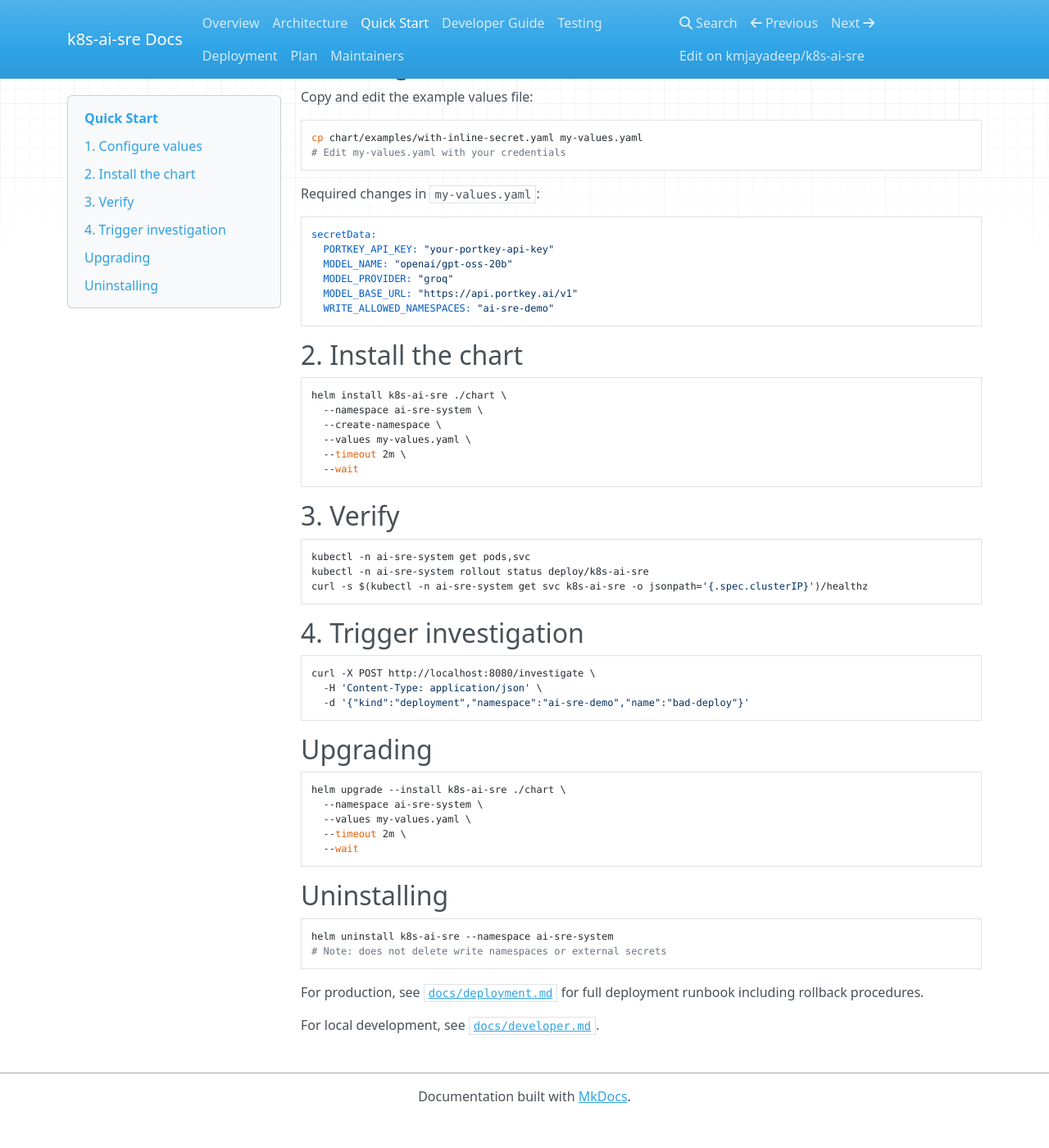
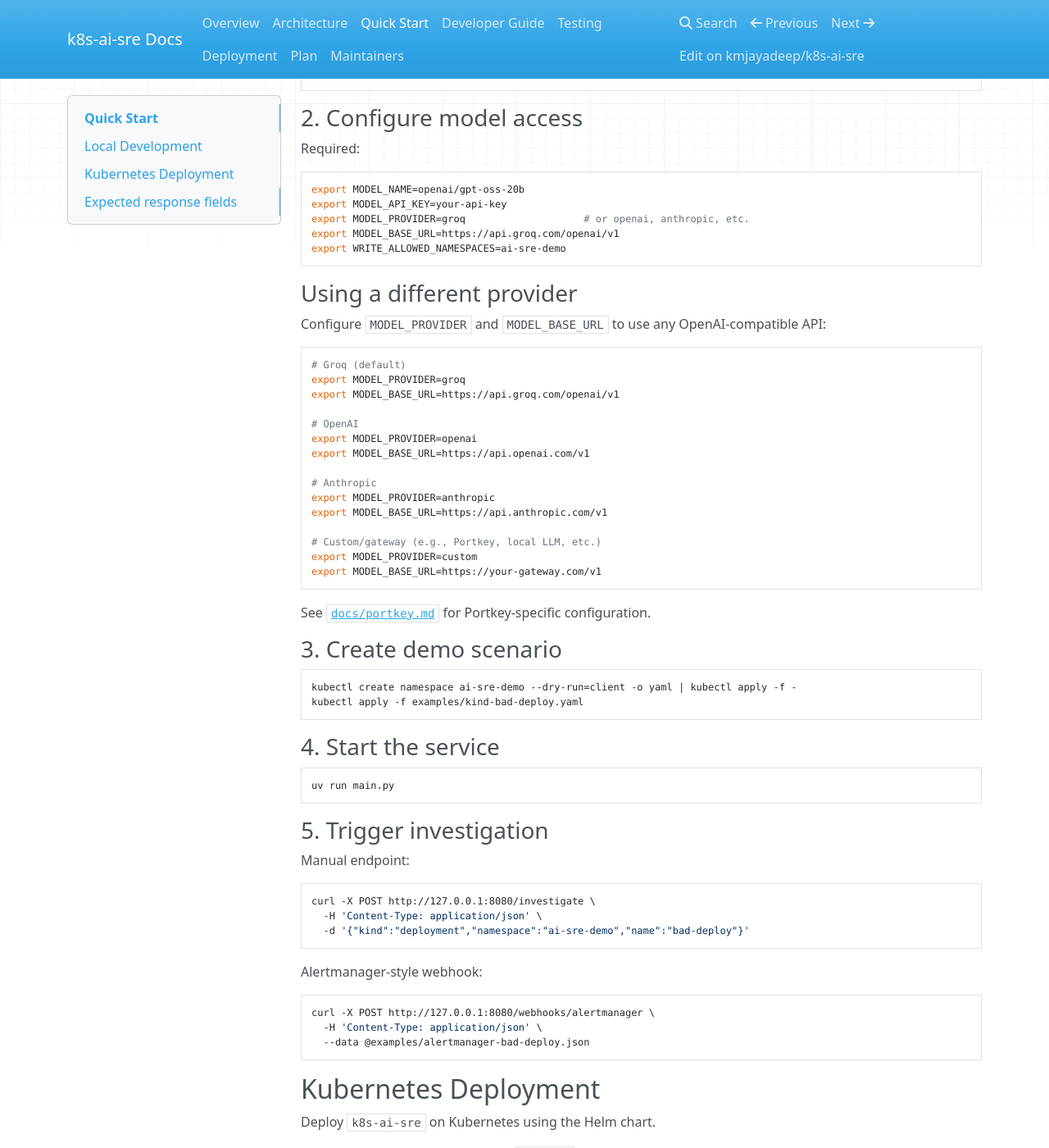
Before and after one commit to kmjayadeep/k8s-ai-sre, an MkDocs documentation site: the page built from docs/quickstart.md, in a window 1280 px wide and 1400 px high, scrolled down 195 px. Shown: the whole window at 82% size. Built offline with MkDocs 1.6.1, drawn with Linux system fonts in a browser that asks for light colours; nearby versions of some CDN libraries; before the commit the page ends 1560 px from its top, so only the background shows below that; some of the changed text lies outside the part shown.

Commit message:
refactor: remove portkey special-casing, add generic provider support
- Remove PORTKEY_API_KEY references and portkey_ai imports
- Default BASE_URL points to groq instead of portkey gateway
- Add MODEL_BASE_URL as the generic way to configure any gateway
- Update startup validation to require MODEL_API_KEY only
- Update tests to remove portkey-specific test cases
- Simplify README to focus on user-friendly quick start
- Move detailed docs to docs/ folder
- Add docs/portkey.md with portkey integration guide

````diff
--- a/docs/quickstart.md
+++ b/docs/quickstart.md
@@ -1,10 +1,87 @@
 # Quick Start
+
+## Local Development
+
+### 1. Install dependencies
+
+```bash
+uv sync
+```
+
+### 2. Configure model access
+
+Required:
+
+```bash
+export MODEL_NAME=openai/gpt-oss-20b
+export MODEL_API_KEY=your-api-key
+export MODEL_PROVIDER=groq                    # or openai, anthropic, etc.
+export MODEL_BASE_URL=https://api.groq.com/openai/v1
+export WRITE_ALLOWED_NAMESPACES=ai-sre-demo
+```
+
+### Using a different provider
+
+Configure `MODEL_PROVIDER` and `MODEL_BASE_URL` to use any OpenAI-compatible API:
+
+```bash
+# Groq (default)
+export MODEL_PROVIDER=groq
+export MODEL_BASE_URL=https://api.groq.com/openai/v1
+
+# OpenAI
+export MODEL_PROVIDER=openai
+export MODEL_BASE_URL=https://api.openai.com/v1
+
+# Anthropic
+export MODEL_PROVIDER=anthropic
+export MODEL_BASE_URL=https://api.anthropic.com/v1
+
+# Custom/gateway (e.g., Portkey, local LLM, etc.)
+export MODEL_PROVIDER=custom
+export MODEL_BASE_URL=https://your-gateway.com/v1
+```
+
+See [`docs/portkey.md`](portkey.md) for Portkey-specific configuration.
+
+### 3. Create demo scenario
+
+```bash
+kubectl create namespace ai-sre-demo --dry-run=client -o yaml | kubectl apply -f -
+kubectl apply -f examples/kind-bad-deploy.yaml
+```
+
+### 4. Start the service
+
+```bash
+uv run main.py
+```
+
+### 5. Trigger investigation
+
+Manual endpoint:
+
+```bash
+curl -X POST http://127.0.0.1:8080/investigate \
+  -H 'Content-Type: application/json' \
+  -d '{"kind":"deployment","namespace":"ai-sre-demo","name":"bad-deploy"}'
+```
+
+Alertmanager-style webhook:
+
+```bash
+curl -X POST http://127.0.0.1:8080/webhooks/alertmanager \
+  -H 'Content-Type: application/json' \
+  --data @examples/alertmanager-bad-deploy.json
+```
+
+## Kubernetes Deployment
 
 Deploy `k8s-ai-sre` on Kubernetes using the Helm chart.
 
 **Prerequisites:** Kubernetes cluster, `kubectl`, [Helm](https://helm.sh/docs/intro/install/).
 
-## 1. Configure values
+### 1. Configure values
 
 Copy and edit the example values file:
 
@@ -34,7 +112,7 @@ helm install k8s-ai-sre ./chart \
   --wait
 ```
 
-## 3. Verify
+### 3. Verify
 
 ```bash
 kubectl -n ai-sre-system get pods,svc
@@ -42,15 +120,7 @@ kubectl -n ai-sre-system rollout status deploy/k8s-ai-sre
 curl -s $(kubectl -n ai-sre-system get svc k8s-ai-sre -o jsonpath='{.spec.clusterIP}')/healthz
 ```
 
-## 4. Trigger investigation
-
-```bash
-curl -X POST http://localhost:8080/investigate \
-  -H 'Content-Type: application/json' \
-  -d '{"kind":"deployment","namespace":"ai-sre-demo","name":"bad-deploy"}'
-```
-
-## Upgrading
+### Upgrading
 
 ```bash
 helm upgrade --install k8s-ai-sre ./chart \
@@ -60,7 +130,7 @@ helm upgrade --install k8s-ai-sre ./chart \
   --wait
 ```
 
-## Uninstalling
+### Uninstalling
 
 ```bash
 helm uninstall k8s-ai-sre --namespace ai-sre-system
@@ -70,3 +140,13 @@ helm uninstall k8s-ai-sre --namespace ai-sre-system
 For production, see [`docs/deployment.md`](deployment.md) for full deployment runbook including rollback procedures.
 
 For local development, see [`docs/developer.md`](developer.md).
+
+## Expected response fields
+
+Investigation creation endpoints return normalized incident payloads including:
+
+- `incident_id`
+- `source`
+- `answer`
+- `action_ids`
+- `proposed_actions`
````
Also changed, not shown: other parts of docs/quickstart.md (+4 -3 lines), README.md (+47 -192 lines), TESTING.md (+2 -2 lines), docs/deployment.md (+3 -4 lines), docs/portkey.md (added, +80 -0 lines), model_factory.py (+5 -5 lines), 2 other files.
